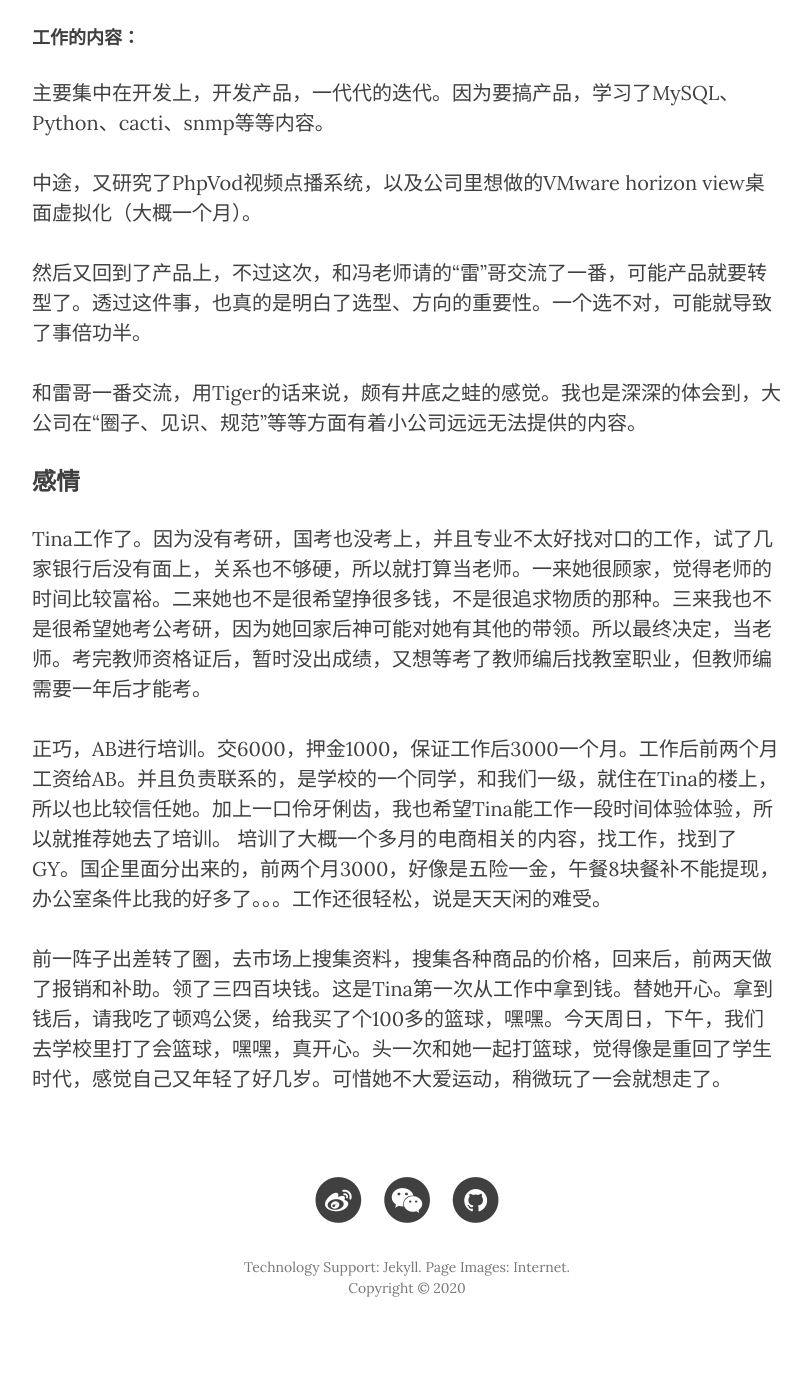
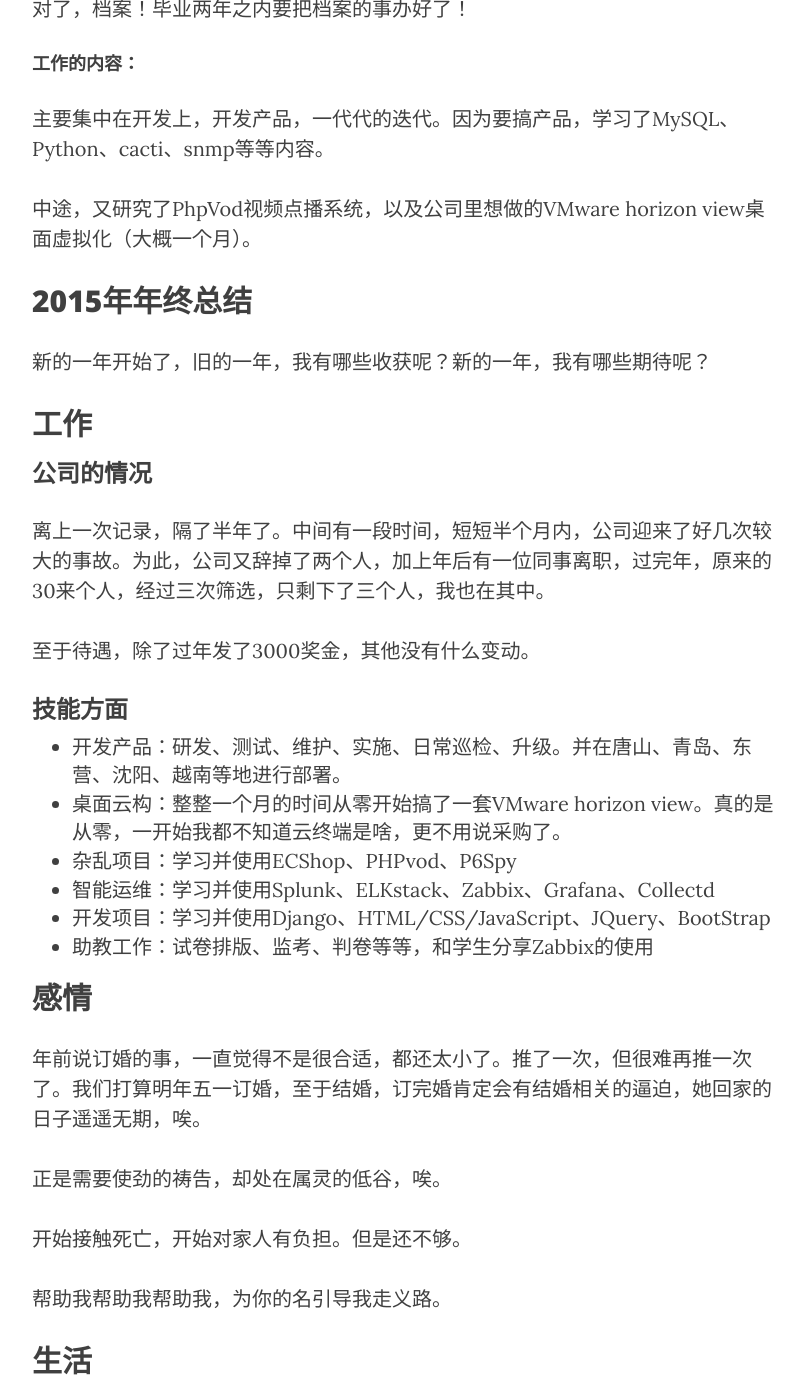
Before and after one commit to lifetime-recorder/lifetime-recorder.github.io, a Jekyll site: the page built from _posts/002-qiaoantong/2016-02-03-002-qiaoantong-2015.md, in a window 1280 px wide and 1400 px high, scrolled down 1951 px. Shown: the whole window, without its empty margins (233-1044 px from the left). Built offline with Jekyll 4.4.1, drawn with Linux system fonts in a browser that asks for light colours; nearby versions of some CDN libraries; some web fonts are replaced; before the commit the page ends 3315 px from its top, so only the background shows below that; some of the changed text lies outside the part shown.

Commit message:
union 2015a and 2015b

```diff
--- a/_posts/002-qiaoantong/2015-09-11-002-qiaoantong-2015a.md
+++ b/_posts/002-qiaoantong/2016-02-03-002-qiaoantong-2015.md
@@ -1,14 +1,13 @@
 ---
 layout: post
 category: 002-qiaoantong
-year: 2015a
-head: /vips/002-qiaoantong/2015a-head.jpg
-role: 工作一年的万金油
-sign: 大学真好。
-eval: 15年前三个季度的总结，拿出来放上来。
-tags: 工作/感情/生活/大学
+year: 2015
+head: /vips/002-qiaoantong/2015-head.jpg
+role: 工作一年半的万金油
+sign: 大学真好。新的一年开始了，旧的一年，我有哪些收获呢？新的一年，我有哪些期待呢？
+eval: 15年的总结，拿出来放上来。
+tags: 工作/感情/生活/大学/新年计划
 ---
-
 
 ## 2015年前三个季度总结
 
@@ -49,15 +48,46 @@
 
 中途，又研究了PhpVod视频点播系统，以及公司里想做的VMware horizon view桌面虚拟化（大概一个月）。
 
-然后又回到了产品上，不过这次，和冯老师请的“雷”哥交流了一番，可能产品就要转型了。透过这件事，也真的是明白了选型、方向的重要性。一个选不对，可能就导致了事倍功半。
 
-和雷哥一番交流，用Tiger的话来说，颇有井底之蛙的感觉。我也是深深的体会到，大公司在“圈子、见识、规范”等等方面有着小公司远远无法提供的内容。
+## 2015年年终总结
 
-### 感情
+新的一年开始了，旧的一年，我有哪些收获呢？新的一年，我有哪些期待呢？
 
-Tina工作了。因为没有考研，国考也没考上，并且专业不太好找对口的工作，试了几家银行后没有面上，关系也不够硬，所以就打算当老师。一来她很顾家，觉得老师的时间比较富裕。二来她也不是很希望挣很多钱，不是很追求物质的那种。三来我也不是很希望她考公考研，因为她回家后神可能对她有其他的带领。所以最终决定，当老师。考完教师资格证后，暂时没出成绩，又想等考了教师编后找教室职业，但教师编需要一年后才能考。
+## 工作
 
-正巧，AB进行培训。交6000，押金1000，保证工作后3000一个月。工作后前两个月工资给AB。并且负责联系的，是学校的一个同学，和我们一级，就住在Tina的楼上，所以也比较信任她。加上一口伶牙俐齿，我也希望Tina能工作一段时间体验体验，所以就推荐她去了培训。
-培训了大概一个多月的电商相关的内容，找工作，找到了GY。国企里面分出来的，前两个月3000，好像是五险一金，午餐8块餐补不能提现，办公室条件比我的好多了。。。工作还很轻松，说是天天闲的难受。
+### 公司的情况
 
-前一阵子出差转了圈，去市场上搜集资料，搜集各种商品的价格，回来后，前两天做了报销和补助。领了三四百块钱。这是Tina第一次从工作中拿到钱。替她开心。拿到钱后，请我吃了顿鸡公煲，给我买了个100多的篮球，嘿嘿。今天周日，下午，我们去学校里打了会篮球，嘿嘿，真开心。头一次和她一起打篮球，觉得像是重回了学生时代，感觉自己又年轻了好几岁。可惜她不大爱运动，稍微玩了一会就想走了。
+离上一次记录，隔了半年了。中间有一段时间，短短半个月内，公司迎来了好几次较大的事故。为此，公司又辞掉了两个人，加上年后有一位同事离职，过完年，原来的30来个人，经过三次筛选，只剩下了三个人，我也在其中。
+
+至于待遇，除了过年发了3000奖金，其他没有什么变动。
+
+### 技能方面
+
+- 开发产品：研发、测试、维护、实施、日常巡检、升级。并在唐山、青岛、东营、沈阳、越南等地进行部署。
+- 桌面云构：整整一个月的时间从零开始搞了一套VMware horizon view。真的是从零，一开始我都不知道云终端是啥，更不用说采购了。
+- 杂乱项目：学习并使用ECShop、PHPvod、P6Spy
+- 智能运维：学习并使用Splunk、ELKstack、Zabbix、Grafana、Collectd
+- 开发项目：学习并使用Django、HTML/CSS/JavaScript、JQuery、BootStrap
+- 助教工作：试卷排版、监考、判卷等等，和学生分享Zabbix的使用
+
+## 感情
+
+年前说订婚的事，一直觉得不是很合适，都还太小了。推了一次，但很难再推一次了。我们打算明年五一订婚，至于结婚，订完婚肯定会有结婚相关的逼迫，她回家的日子遥遥无期，唉。
+
+正是需要使劲的祷告，却处在属灵的低谷，唉。
+
+开始接触死亡，开始对家人有负担。但是还不够。
+
+帮助我帮助我帮助我，为你的名引导我走义路。
+
+## 生活
+
+我觉得我处在了低谷，本来希望今年爬坡，结果不升反降。
+
+## 新年
+
+- 爬坡
+- 收拾自己
+- 上半年练出车来
+
+希望这是目标，而非梦想。
```
Also changed, not shown: _posts/002-qiaoantong/2016-02-03-002-qiaoantong-2015b.md (deleted, +0 -54 lines).
